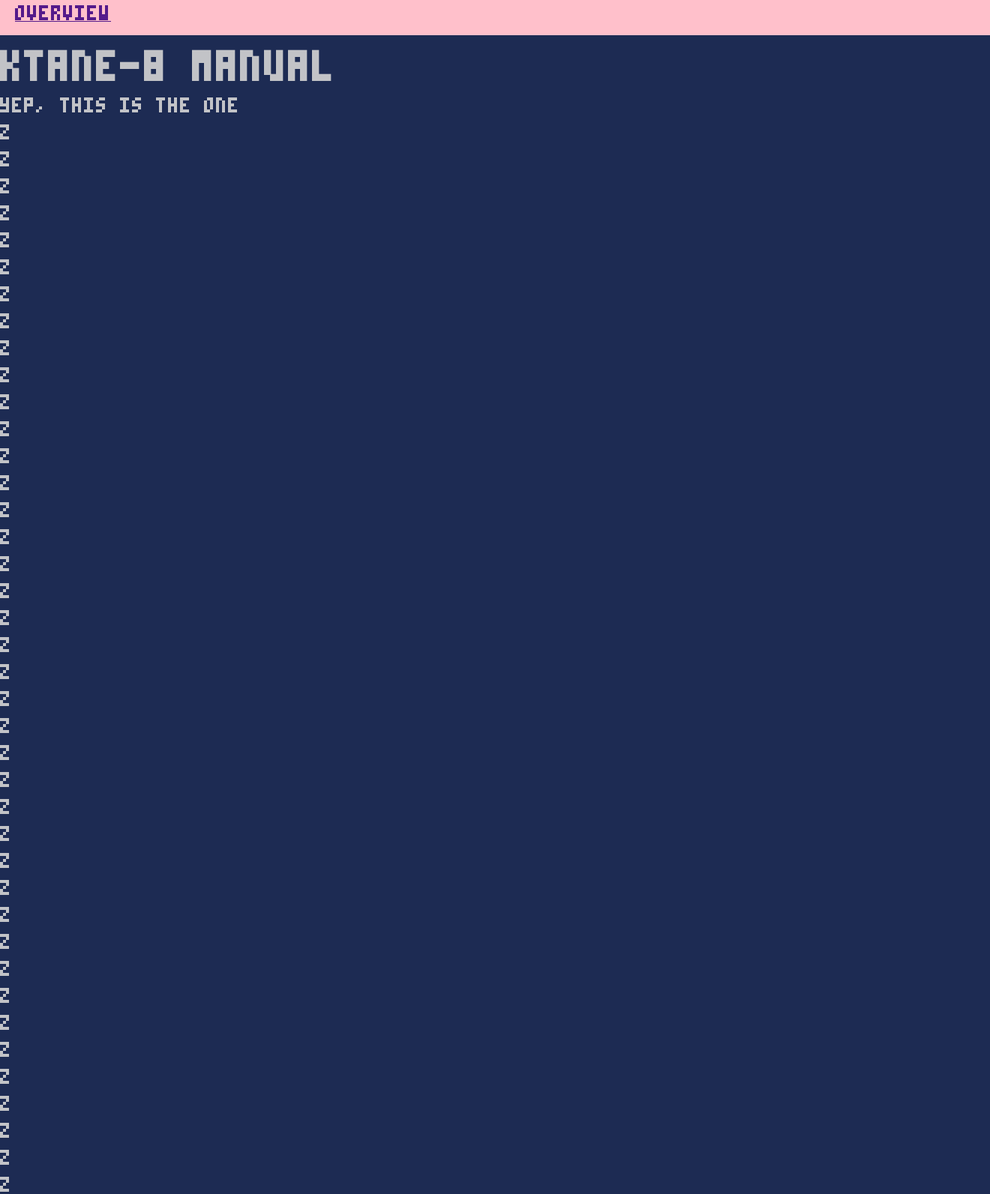
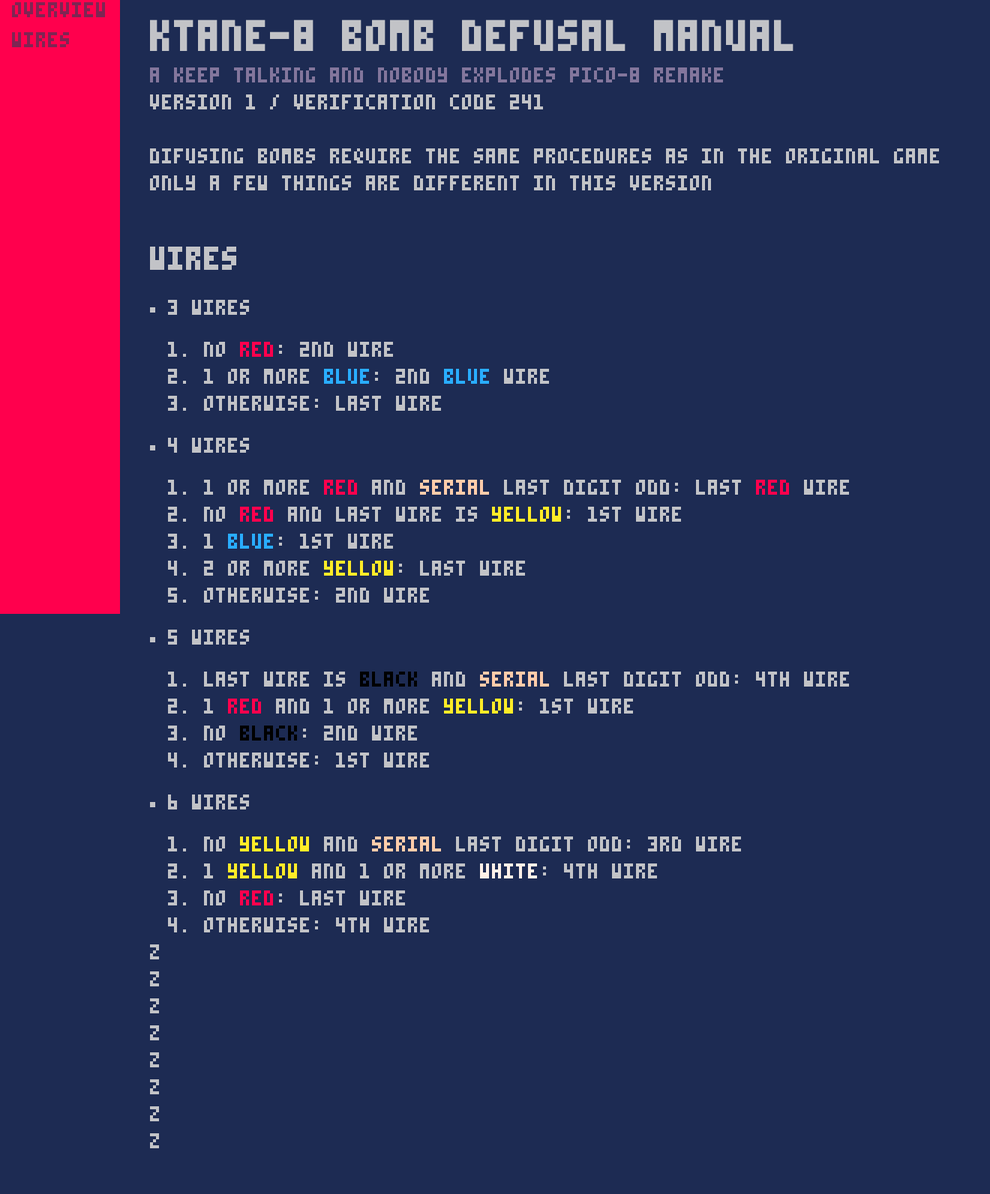
Before and after one commit to SoundsDotZip/ktane8manual, a plain HTML site: page index.html in a window 1280 px wide. Shown: the part 13-1606 px from the top of the page at 75% size, 1320 px wide, since content can reach past the window. After the commit the page ends 1561 px from the top, so only its background shows below. Drawn offline with Linux system fonts and the light colour scheme.

Commit message:
wires done

```diff
--- a/index.html
+++ b/index.html
@@ -18,21 +18,82 @@
             color: #c2c3c7;
             text-transform: uppercase;
             margin: 0px;
+            overflow-x: hidden;
         }
-        .pinkbar
+        #frame
         {
-            background-color: pink;
-            width: 100%;
-            padding: 20px;
+            margin-left: 200px;
+        }
+        #pinkbar
+        {
+            background-color: #ff004d;
+            height: 100%;
+            padding: 16px;
+            text-align: left;
+            position: fixed;
+            top: 0px;
+            /*transform: rotate(90deg);
+            transform-origin: 30px;*/
+        }
+        .pinkbarlink
+        {
+            color: #7e2553;
+            text-decoration: none;
+        }
+        #overview
+        {
+            margin-top: 60px;
+        }
+        li
+        {
+            list-style: square;
+        }
+        #div_wires p
+        {
+            text-indent: 24px;
         }
     </style>
 </head>
 <body>
-    <div class="pinkbar">
-        <a href="" class="pinkbarlink">overview</a>
+    <div id="pinkbar">
+        <a href="#overview" class="pinkbarlink">overview</a> <br> <br>
+        <a href="#wires" class="pinkbarlink">wires</a> <br> <br>
     </div>
-    <h1>ktane-8 manual</h1>
-    <p>yep, this is the one</p>
+    <div id="frame">
+        <br id="overview">
+        <h1>ktane-8 bomb defusal manual</h1>
+        <p style="color: #83769c;">a keep talking and nobody explodes pico-8 remake</p>
+        <p>version 1 / verification code 241</p> <br>
+        <p>difusing bombs require the same procedures as in the original game</p>
+        <p>only a few things are different in this version</p>
+
+        <br id="wires"> <br>
+        <h2>Wires</h2>
+        <div id="div_wires">
+            <br> <li>3 wires</li> <br>
+            <p>1. no <span style="color: #ff004d;">red</span>: 2nd wire</p>
+            <p>2. 1 or more <span style="color: #29adff;">blue</span>: 2nd <span style="color: #29adff;">blue</span> wire</p>
+            <p>3. otherwise: last wire</p>
+
+            <br> <li>4 wires</li> <br>
+            <p>1. 1 or more <span style="color: #ff004d;">red</span> and <span style="color: #ffccaa;">serial</span> last digit odd: last <span style="color: #ff004d;">red</span> wire</p>
+            <p>2. no <span style="color: #ff004d;">red</span> and last wire is <span style="color: #ffec27;">yellow</span>: 1st wire</p>
+            <p>3. 1 <span style="color: #29adff;">blue</span>: 1st wire</p>
+            <p>4. 2 or more <span style="color: #ffec27;">yellow</span>: last wire</p>
+            <p>5. otherwise: 2nd wire</p>
+
+            <br> <li>5 wires</li> <br>
+            <p>1. last wire is <span style="color: #000000;">black</span> and <span style="color: #ffccaa;">serial</span> last digit odd: 4th wire</p>
+            <p>2. 1 <span style="color: #ff004d;">red</span> and 1 or more <span style="color: #ffec27;">yellow</span>: 1st wire</p>
+            <p>3. no <span style="color: #000000;">black</span>: 2nd wire</p>
+            <p>4. otherwise: 1st wire</p>
+
+            <br> <li>6 wires</li> <br>
+            <p>1. no <span style="color: #ffec27;">yellow</span> and <span style="color: #ffccaa;">serial</span> last digit odd: 3rd wire</p>
+            <p>2. 1 <span style="color: #ffec27;">yellow</span> and 1 or more <span style="color: #fff1e8;">white</span>: 4th wire</p>
+            <p>3. no <span style="color: #ff004d;">red</span>: last wire</p>
+            <p>4. otherwise: 4th wire</p>
+        </div>
         <p>z</p>
         <p>z</p>
         <p>z</p>
@@ -41,41 +102,6 @@
         <p>z</p>
         <p>z</p>
         <p>z</p>
-    <p>z</p>
-    <p>z</p>
-    <p>z</p>
-    <p>z</p>
-    <p>z</p>
-    <p>z</p>
-    <p>z</p>
-    <p>z</p>
-    <p>z</p>
-    <p>z</p>
-    <p>z</p>
-    <p>z</p>
-    <p>z</p>
-    <p>z</p>
-    <p>z</p>
-    <p>z</p>
-    <p>z</p>
-    <p>z</p>
-    <p>z</p>
-    <p>z</p>
-    <p>z</p>
-    <p>z</p>
-    <p>z</p>
-    <p>z</p>
-    <p>z</p>
-    <p>z</p>
-    <p>z</p>
-    <p>z</p>
-    <p>z</p>
-    <p>z</p>
-    <p>z</p>
-    <p>z</p>
-    <p>z</p>
-    <p>z</p>
-    <p>z</p>
-    <p>z</p>
+    </div>
 </body>
 </html>
```
Lines whose indentation alone changed are shown as unchanged.
